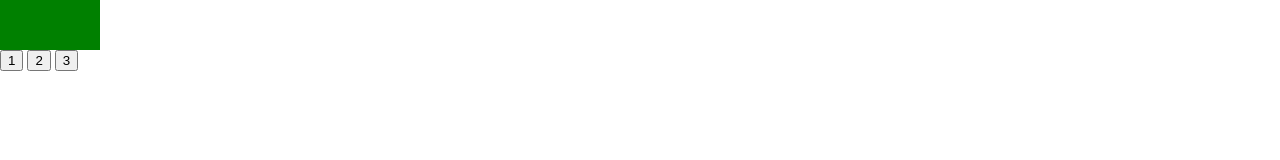
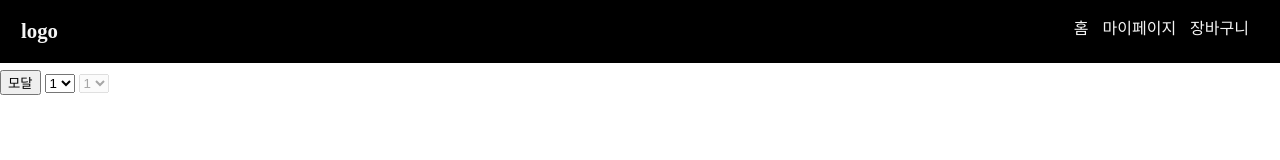
Before and after one commit to zo0ozzz/practice-js, a plain HTML site: page index.html in a window 1280 px wide. Shown: the top 160 px of the page. Drawn offline with nearby package versions, Linux system fonts and the light colour scheme.

Commit message:
침대로

```diff
--- a/index.css
+++ b/index.css
@@ -132,47 +132,72 @@ table {
   box-sizing: border-box;
 }
 
+body {
+  display: grid;
+  grid-template-rows: 70px auto;
+}
+
+.logo {
+  font-weight: bold;
+  font-size: 130%;
+}
+
+.container {
+  background-color: black;
+  position: fixed;
+  width: 100%;
+  z-index: 5;
+
+  display: flex;
+  justify-content: space-between;
+
+  padding: 20px;
+
+  border: solid 1px;
+}
+
+a {
+  text-decoration: none;
+  color: whitesmoke;
+  padding-right: 10px;
+}
+
+.percent {
+  background-color: black;
+  height: 3px;
+}
+
+.modal {
+  width: 300px;
+  height: 300px;
+
+  border: solid;
+
+  display: none;
+}
+
 .show {
   display: block;
 }
 
-.start {
-  transform: translate(0px, 0px);
-  transition: transform 3s;
-}
+.bg-1 {
+  display: flex;
+  justify-content: center;
+  align-items: center;
 
-.end {
-  transform: translate(-100px, 0px);
-  /* transition: transform 1s; */
-}
-
-.container.top {
-  width: 100px;
-  height: 50px;
-
-  overflow: hidden;
-}
-
-.container {
-  position: relative;
-  display: flex;
-  width: 300px;
-  height: 50px;
-}
-
-.item {
-  width: 100px;
-  height: 50px;
-}
-
-.item.first {
+  width: 100%;
+  height: 100%;
   background-color: black;
 }
 
-.item.second {
-  background-color: green;
+.bg-2 {
+  display: flex;
+  justify-content: center;
+  align-items: center;
+
+  width: auto;
+  height: 50%;
+
+  padding: 10px;
+  background-color: whitesmoke;
 }
-
-.item.third {
-  background-color: blue;
-}
--- a/index.html
+++ b/index.html
@@ -7,20 +7,51 @@
     <link rel="stylesheet" href="./index.css" />
   </head>
   <body>
-    <!-- <button id="button1">버튼</button> -->
-
-    <div class="container top">
-      <div class="container start end">
-        <div class="item first"></div>
-        <div class="item second"></div>
-        <div class="item third"></div>
+    <div class="nav">
+      <div>
+        <nav>
+          <div class="container">
+            <span class="logo">
+              <a href="#">logo</a>
+            </span>
+            <span>
+              <a href="#"><span>홈</span></a>
+              <a href="#"><span>마이페이지</span></a>
+              <a href="#"><span>장바구니</span></a>
+            </span>
+          </div>
+        </nav>
+      </div>
+      <div style="width: 100%; position: fixed">
+        <div class="percent"></div>
       </div>
     </div>
 
-    <button id="one">1</button>
-    <button id="two">2</button>
-    <button id="three">3</button>
+    <div>
+      <button class="button1">모달</button>
+      <div class="modal">
+        <div class="bg-1">
+          <div class="bg-2">
+            <input type="text" />
+            <button>버튼</button>
+          </div>
+        </div>
+      </div>
 
+      <select>
+        <option value="1">1</option>
+        <option value="2">2</option>
+        <option value="3">3</option>
+      </select>
+
+      <select class="ddd" disabled>
+        <option value="1">1</option>
+        <option value="2">2</option>
+        <option>3</option>
+      </select>
+
+      <div style="height: 2000px"></div>
+    </div>
     <script
       src="https://code.jquery.com/jquery-3.6.4.min.js"
       integrity="sha256-oP6HI9z1XaZNBrJURtCoUT5SUnxFr8s3BzRl+cbzUq8="
--- a/index.js
+++ b/index.js
@@ -1,12 +1,53 @@
-// const button1 = document.querySelector('#button1');
+const html = document.querySelector("html");
+const box = document.querySelector(".percent");
 
-// button1.addEventListener('click', button1Handler);
+window.addEventListener("scroll", (e) => {
+  // if (window.scrollY >= 200) {
+  //   document.querySelector("nav").style.fontSize = "80%";
+  // } else {
+  //   document.querySelector("nav").style.fontSize = "100%";
+  // }
 
-// function button1Handler() {
+  const percent = html.scrollTop / (html.scrollHeight - html.clientHeight);
+  box.style.width = `${percent * 100}%`;
+});
 
-// }
+const ddd = document.querySelector(".box");
 
-const one = document.querySelector("#one");
-one.addEventListener("click", oneHandler);
+// ddd.addEventListener("scroll", () => {
+//   if (
+//     parseFloat(ddd.scrollTop) ===
+//     parseFloat(ddd.scrollHeight) - parseFloat(ddd.clientHeight)
+//   ) {
+//     alert("alert");
+//   }
+// });
 
-function oneHandler() {}
+const btn = document.querySelector(".button1");
+const modal = document.querySelector(".modal");
+const 까만배경 = document.querySelector(".bg-1");
+btn.addEventListener("click", () => {
+  modal.classList.add("show");
+});
+
+까만배경.addEventListener("click", (e) => {
+  if (e.target === 까만배경) {
+    modal.classList.remove("show");
+  }
+});
+
+const select = document.querySelector("select");
+const ccc = document.querySelector(".ddd");
+
+select.addEventListener("change", (e) => {
+  if (parseInt(e.target.value) === 3) {
+    ccc.disabled = false;
+  } else {
+    ccc.disabled = true;
+  }
+  console.log(parseInt(e.target.value));
+});
+
+ccc.addEventListener("change", (e) => {
+  console.log(e.target.value);
+});
```
